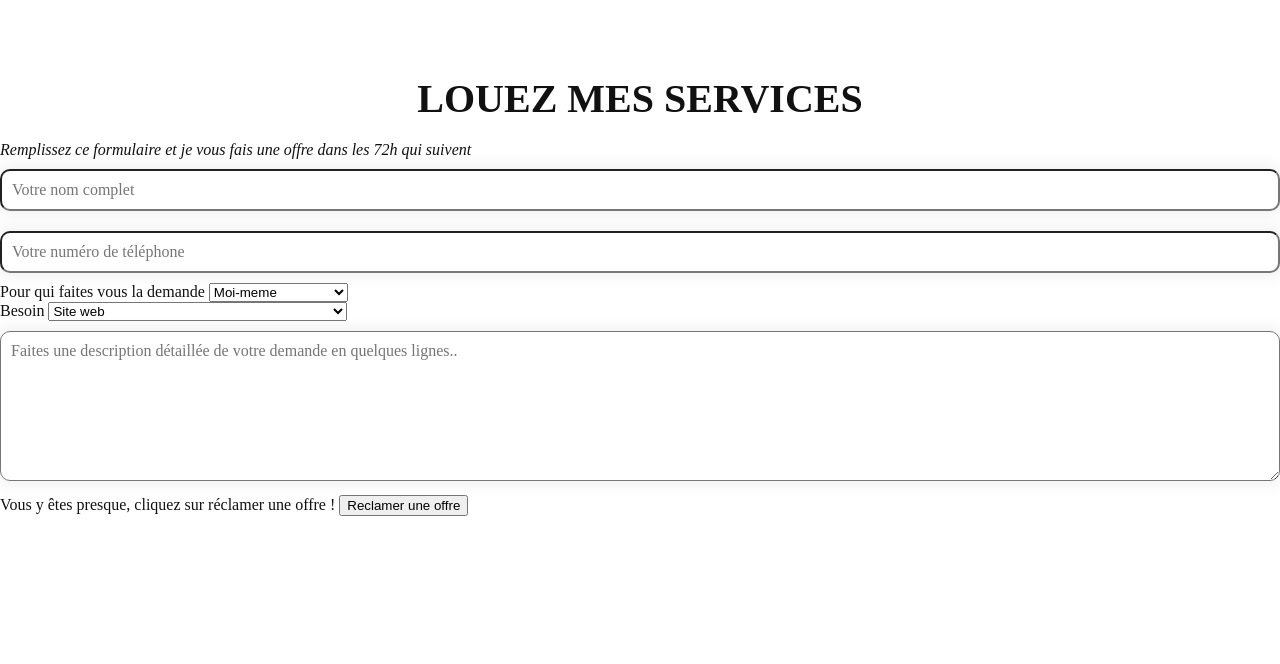
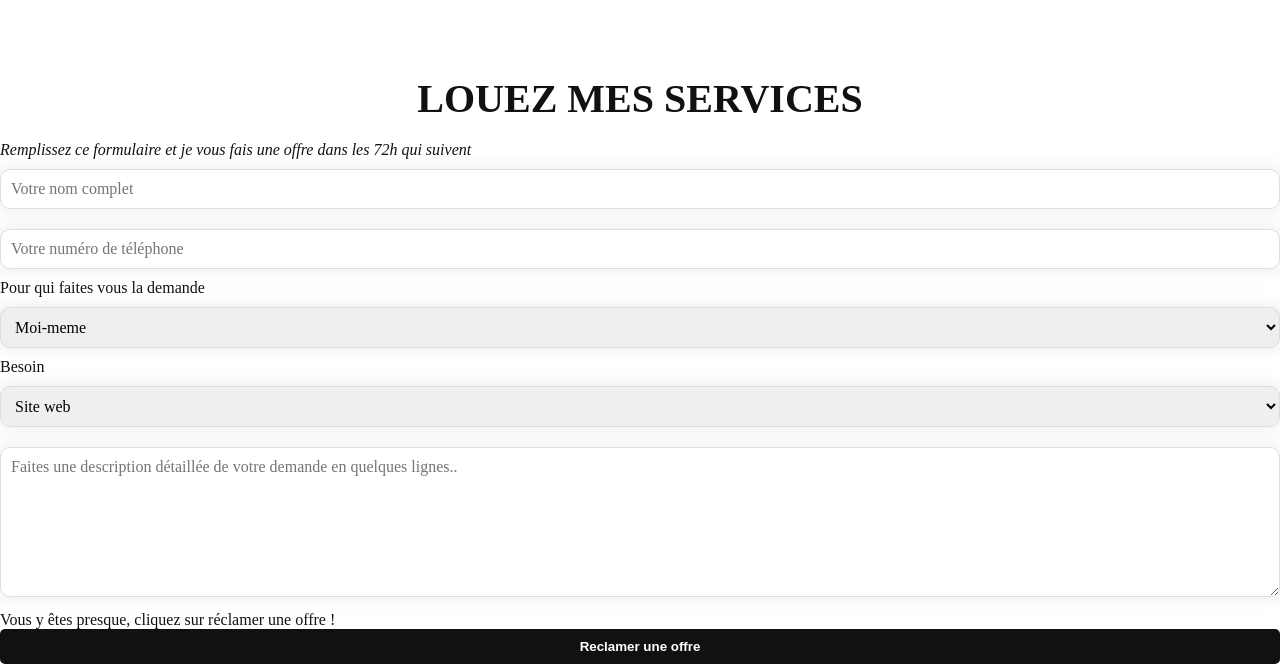
Before and after one commit to dev0ps221/pureportfo, a PHP site: page / in a window 1280 px wide; the page is wider, and only the part inside the window is pictured. Shown: the part 1821-2485 px from the top of that part. Before the commit the page ends 2337 px from the top of that part, so only its background shows below. Run offline with PHP 8.4, Linux system fonts and the light colour scheme.

Commit message:
services

```diff
--- a/assets/css/master.css
+++ b/assets/css/master.css
@@ -92,19 +92,41 @@ img{
 }
 
 /* //forms */
-input[type=text] ,input[type=number] ,input[type=password], textarea {
+input[type=text] ,input[type=number] ,input[type=password], textarea ,select{
     font-family:inherit;
     font-size: inherit;
     padding:10px;
     margin:10px 0;
     box-shadow:0 0 15px 4px rgba(0,0,0,0.06);
     border-radius:10px;
+    border: .5px solid #ddd;
     width:100%;
+}
+
+input[type=text]:hover ,input[type=number]:hover ,input[type=password]:hover, textarea:hover ,select:hover{
+    border: 1px solid #aaa;
 }
 textarea{
     resize: vertical;
   height:150px;
 }
+button {
+
+    /* remove default behavior */
+    appearance:none;
+    -webkit-appearance:none;
+
+    /* usual styles */
+    padding:10px;
+    border:none;
+    background-color:var(--main-color);
+    color:var(--main-background-color);
+    font-weight:600;
+    border-radius:5px;
+    width:100%;
+    cursor: pointer;
+
+  }
 @media screen and (max-width:600px) {
     .pair{
         grid-template-columns: 12fr;
```
